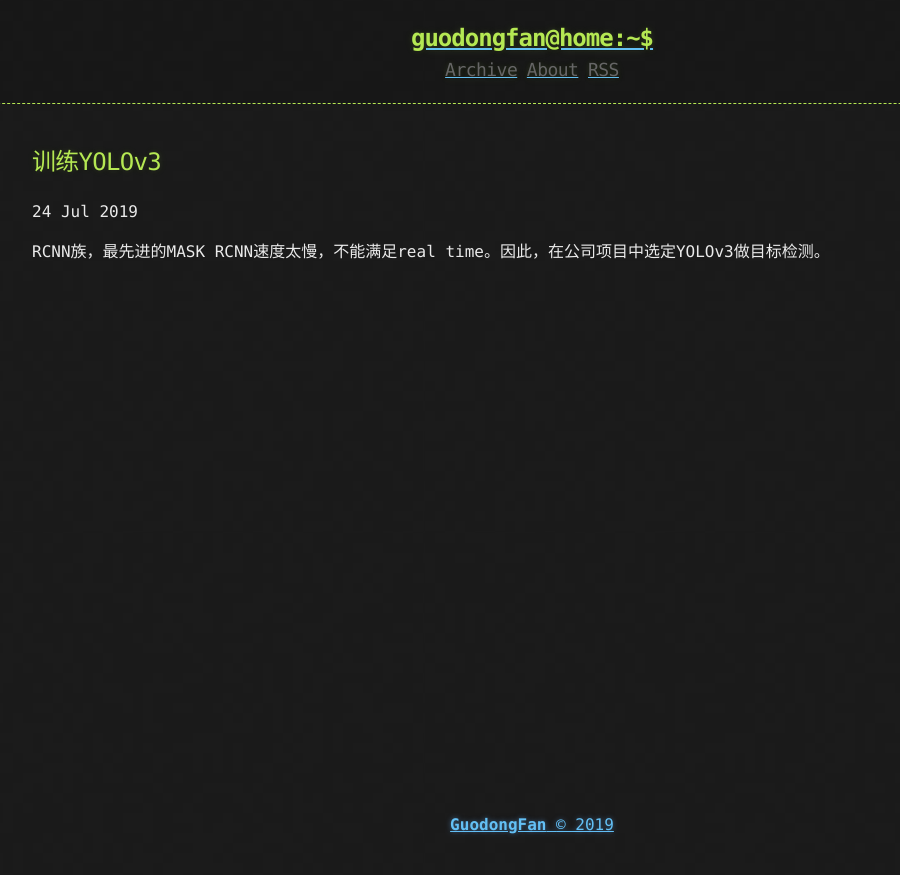
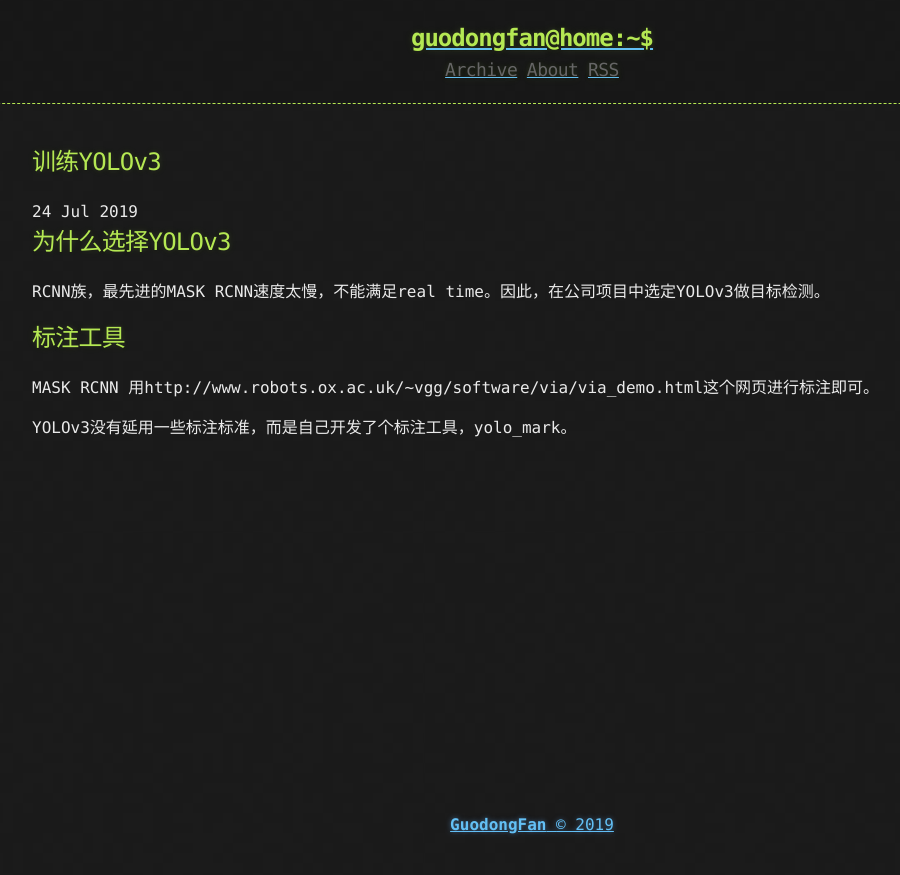
Before and after one commit to GuodongFan/GuodongFan.github.io, a Jekyll site: the page built from _posts/2019-07-24-train-yolov3.md, in a window 1280 px wide. Shown: the top 875 px of the page, without its empty margins (108-1008 px from the left). Built offline with Jekyll 4.4.1, drawn with Linux system fonts in a browser that asks for light colours.

Commit message:
Update 2019-07-24-train-yolov3.md

```diff
--- a/_posts/2019-07-24-train-yolov3.md
+++ b/_posts/2019-07-24-train-yolov3.md
@@ -3,4 +3,11 @@
 published: true
 ---
 
+## 为什么选择YOLOv3
 RCNN族，最先进的MASK RCNN速度太慢，不能满足real time。因此，在公司项目中选定YOLOv3做目标检测。
+
+## 标注工具
+
+MASK RCNN 用http://www.robots.ox.ac.uk/~vgg/software/via/via_demo.html这个网页进行标注即可。
+
+YOLOv3没有延用一些标注标准，而是自己开发了个标注工具，yolo_mark。
```
